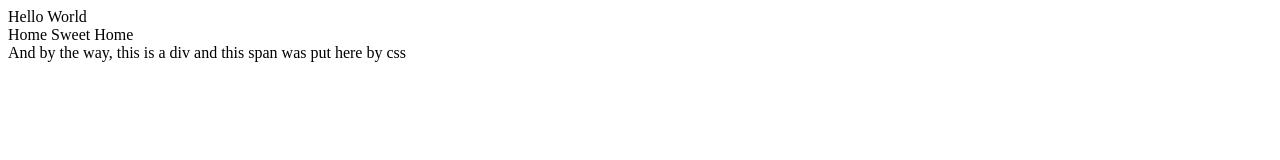
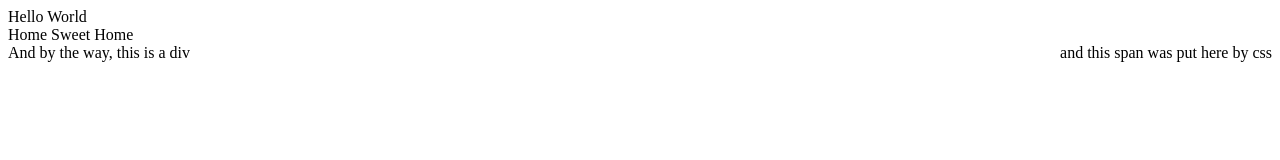
Before and after one commit to devark28/gym_netlify_deploy_test, a plain HTML site: page index.html in a window 1280 px wide. Drawn offline with Linux system fonts and the light colour scheme.

Commit message:
Fix: do what the span wanted

```diff
--- a/index.html
+++ b/index.html
@@ -7,7 +7,7 @@
     Hello World
     <br/>
     Home Sweet Home
-    <div>
+    <div style="display: flex;justify-content: space-between;">
         And by the way, this is a div
         <span>
             and this span was put here by css
```
